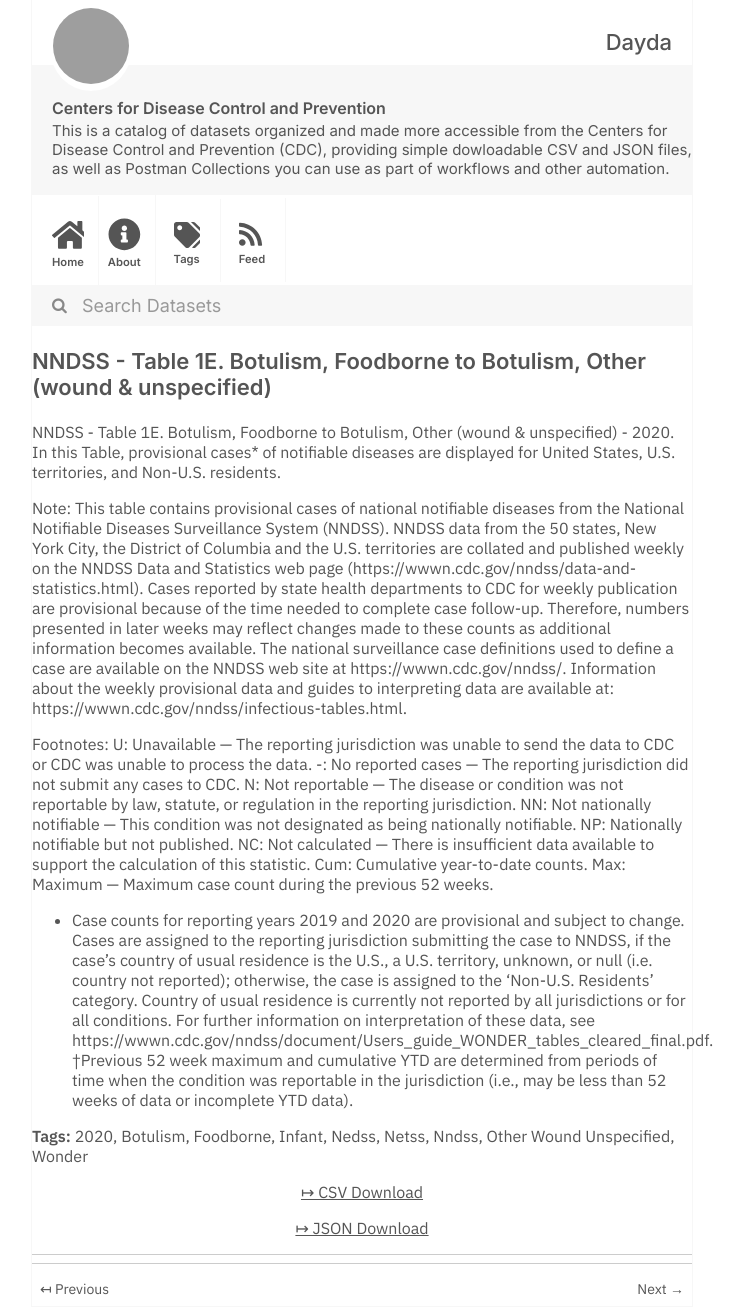
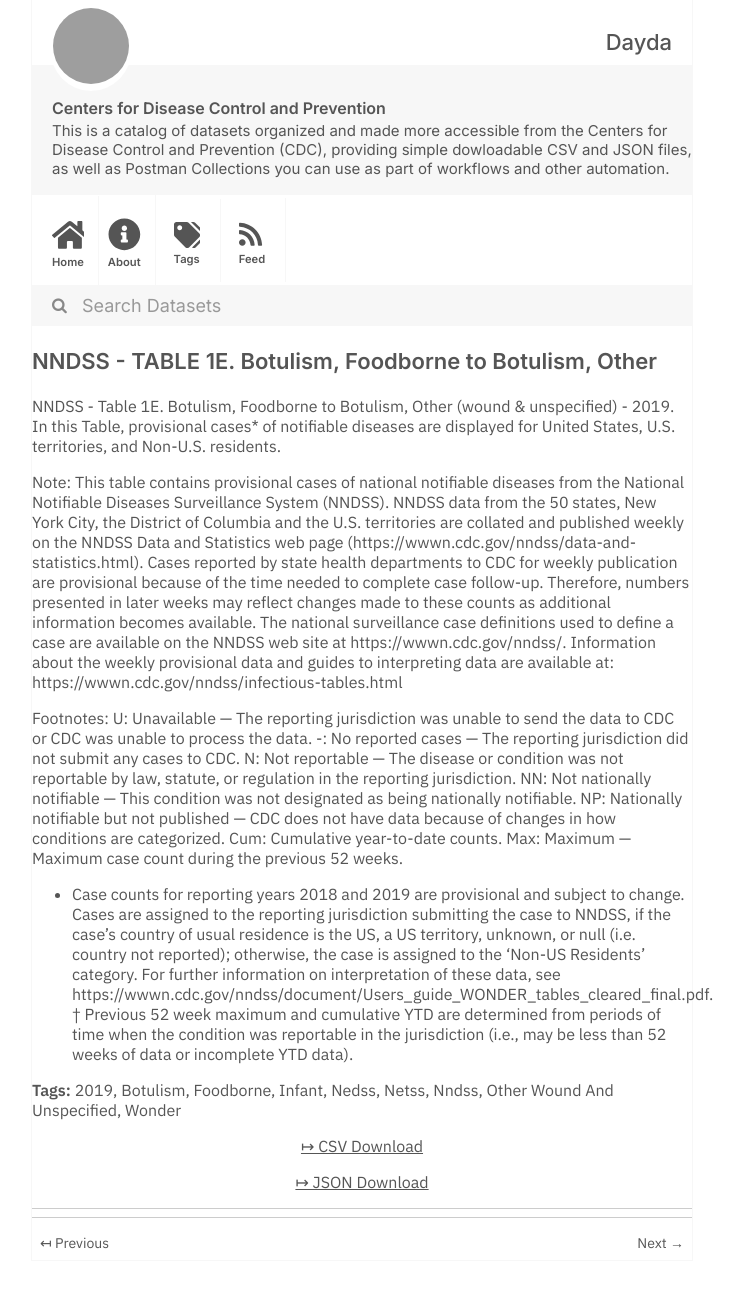
Before and after one commit to dayda-entities/centers-for-disease-control-and-prevention, a Jekyll site: the page built from _posts/2020-11-12-nndss-table-1e-botulism-foodbo.md, in a window 1280 px wide. Shown: the whole page, without its empty margins (278-1022 px from the left). Built offline with Jekyll 4.4.1, drawn with Linux system fonts in a browser that asks for light colours; after the commit the page ends 1261 px from its top, so only the background shows below that; grey boxes are pictures that could not be loaded.

Commit message:
Publish Data

```diff
--- a/_posts/2020-11-12-nndss-table-1e-botulism-foodbo.md
+++ b/_posts/2020-11-12-nndss-table-1e-botulism-foodbo.md
@@ -1,38 +1,37 @@
 ---
-title: 'NNDSS - Table 1E. Botulism, Foodborne to Botulism, Other (wound & unspecified)'
-created: '2020-11-12T12:12:51.481870'
-modified: '2021-04-21T19:13:17.195507'
+title: 'NNDSS - TABLE 1E. Botulism, Foodborne to Botulism, Other'
+created: '2020-11-12T12:15:57.563433'
+modified: '2021-04-21T19:34:13.383220'
 state: active
 type: dataset
 tags:
-  - '2020'
+  - '2019'
   - Botulism
   - Foodborne
   - Infant
   - Nedss
   - Netss
   - Nndss
-  - Other Wound Unspecified
+  - Other Wound And Unspecified
   - Wonder
 groups: []
-csv_url: 'https://data.cdc.gov/api/views/4bft-6yws/rows.csv?accessType=DOWNLOAD'
-json_url: 'https://data.cdc.gov/api/views/4bft-6yws/rows.json?accessType=DOWNLOAD'
+csv_url: 'https://data.cdc.gov/api/views/qwf3-87ny/rows.csv?accessType=DOWNLOAD'
+json_url: 'https://data.cdc.gov/api/views/qwf3-87ny/rows.json?accessType=DOWNLOAD'
 layout: post
 
 ---
-NNDSS - Table 1E. Botulism, Foodborne to Botulism, Other (wound & unspecified) - 2020. In this Table, provisional cases* of notifiable diseases are displayed for United States, U.S. territories, and Non-U.S. residents.
+NNDSS - Table 1E. Botulism, Foodborne to Botulism, Other (wound & unspecified) - 2019. In this Table, provisional cases* of notifiable diseases are displayed for United States, U.S. territories, and Non-U.S. residents.
 
 Note:
-This table contains provisional cases of national notifiable diseases from the National Notifiable Diseases Surveillance System (NNDSS). NNDSS data from the 50 states, New York City, the District of Columbia and the U.S. territories are collated and published weekly on the NNDSS Data and Statistics web page (https://wwwn.cdc.gov/nndss/data-and-statistics.html). Cases reported by state health departments to CDC for weekly publication are provisional because of the time needed to complete case follow-up. Therefore, numbers presented in later weeks may reflect changes made to these counts as additional information becomes available. The national surveillance case definitions used to define a case are available on the NNDSS web site at https://wwwn.cdc.gov/nndss/. Information about the weekly provisional data and guides to interpreting data are available at: https://wwwn.cdc.gov/nndss/infectious-tables.html.
+This table contains provisional cases of national notifiable diseases from the National Notifiable Diseases Surveillance System (NNDSS). NNDSS data from the 50 states, New York City, the District of Columbia and the U.S. territories are collated and published weekly on the NNDSS Data and Statistics web page (https://wwwn.cdc.gov/nndss/data-and-statistics.html). Cases reported by state health departments to CDC for weekly publication are provisional because of the time needed to complete case follow-up. Therefore, numbers presented in later weeks may reflect changes made to these counts as additional information becomes available. The national surveillance case definitions used to define a case are available on the NNDSS web site at https://wwwn.cdc.gov/nndss/. Information about the weekly provisional data and guides to interpreting data are available at: https://wwwn.cdc.gov/nndss/infectious-tables.html
 
 Footnotes:
 U: Unavailable — The reporting jurisdiction was unable to send the data to CDC or CDC was unable to process the data.
 -: No reported cases — The reporting jurisdiction did not submit any cases to CDC.
 N: Not reportable — The disease or condition was not reportable by law, statute, or regulation in the reporting jurisdiction.
 NN: Not nationally notifiable — This condition was not designated as being nationally notifiable.
-NP: Nationally notifiable but not published.
-NC: Not calculated — There is insufficient data available to support the calculation of this statistic.
+NP: Nationally notifiable but not published — CDC does not have data because of changes in how conditions are categorized.
 Cum: Cumulative year-to-date counts.
 Max: Maximum — Maximum case count during the previous 52 weeks.
-* Case counts for reporting years 2019 and 2020 are provisional and subject to change. Cases are assigned to the reporting jurisdiction submitting the case to NNDSS, if the case's country of usual residence is the U.S., a U.S. territory, unknown, or null (i.e. country not reported); otherwise, the case is assigned to the 'Non-U.S. Residents' category. Country of usual residence is currently not reported by all jurisdictions or for all conditions. For further information on interpretation of these data, see https://wwwn.cdc.gov/nndss/document/Users_guide_WONDER_tables_cleared_final.pdf.
-†Previous 52 week maximum and cumulative YTD are determined from periods of time when the condition was reportable in the jurisdiction (i.e., may be less than 52 weeks of data or incomplete YTD data).
+* Case counts for reporting years 2018 and 2019 are provisional and subject to change. Cases are assigned to the reporting jurisdiction submitting the case to NNDSS, if the case's country of usual residence is the US, a US territory, unknown, or null (i.e. country not reported); otherwise, the case is assigned to the 'Non-US Residents' category. For further information on interpretation of these data, see https://wwwn.cdc.gov/nndss/document/Users_guide_WONDER_tables_cleared_final.pdf.
+† Previous 52 week maximum and cumulative YTD are determined from periods of time when the condition was reportable in the jurisdiction (i.e., may be less than 52 weeks of data or incomplete YTD data).
```
